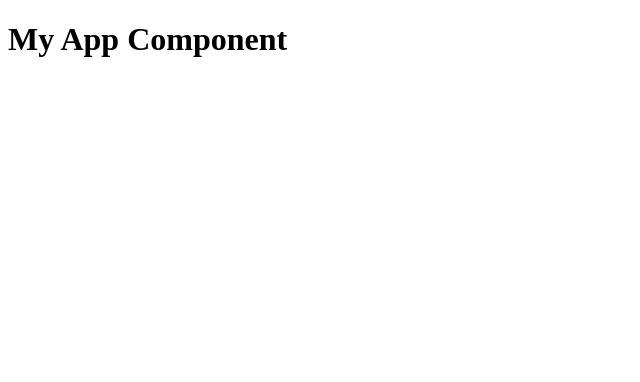
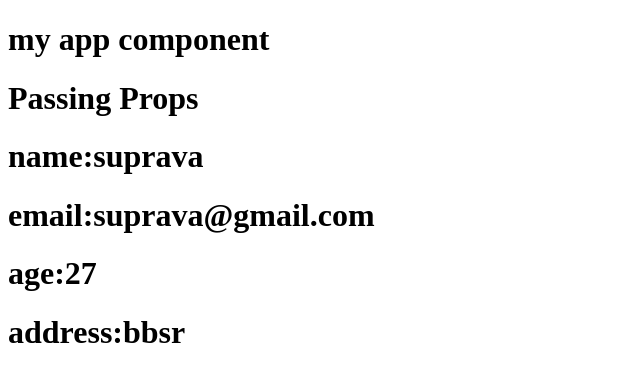
Before and after one commit to suprava16/REact_session_8, a React (Create React App) app: page / in a window 1280 px wide. Shown: the top 382 px of the page, without its empty margins (0-640 px from the left). Built offline with nearby package versions, Linux system fonts and the light colour scheme.

Commit message:
props concept

```diff
--- a/public/index.html
+++ b/public/index.html
@@ -14,7 +14,7 @@
       manifest.json provides metadata used when your web app is installed on a
       user's mobile device or desktop. See https://developers.google.com/web/fundamentals/web-app-manifest/
     -->
-    <link rel="manifest" href="%PUBLIC_URL%/manifest.json" />
+
     <!--
       Notice the use of %PUBLIC_URL% in the tags above.
       It will be replaced with the URL of the `public` folder during the build.
--- a/src/App.js
+++ b/src/App.js
@@ -1,9 +1,17 @@
 // How to craete a component-class component or functional component
 import React from "react"
+import Greet from "./Greet"
+import PropsCom from "./classcomponents/props/PropsCom"
 class App extends React.Component{
   render(){
     return(
-      <h1>My App Component</h1>
+     <>
+      <h1>my app component</h1>
+      {/* <Greet/> */}
+      <PropsCom name="suprava" email="suprava@gmail.com" age={27} address="bbsr"/>
+      </>
+
+
     )
   }
 }
--- /dev/null
+++ b/src/Greet.js
@@ -0,0 +1,24 @@
+import React from "react"
+
+class Greet extends React.Component{
+  render(){
+    return(
+      //fragmentation
+      // <>
+      // <h1>Good evening everyone...</h1>
+      // <p>Nextstacks</p>
+      // </>
+
+      // <div>
+      //   <h1>Good evening everyone...</h1>
+      //  <p>Nextstacks</p>
+      // </div>
+
+      <React.Fragment>
+        <h1>Good evening everyone...</h1>
+        <p>Nextstacks</p>
+      </React.Fragment>
+    )
+  }
+}
+export default Greet
--- /dev/null
+++ b/src/classcomponents/props/PropsCom.js
@@ -0,0 +1,22 @@
+//props- used to pass data from one compoenent to another.
+
+import React from "react"
+
+class PropsCom extends React.Component{
+
+  render(){
+    console.log(this.props)
+    //Destructuring
+    const{name,age,address,email}=this.props
+    return(
+      <div>
+        <h1>Passing Props </h1>
+        <h1>name:{name}</h1>
+        <h1>email:{this.props.email}</h1>
+        <h1>age:{this.props.age}</h1>
+        <h1>address:{this.props.address}</h1>
+      </div>
+    )
+  }
+}
+export default PropsCom
```
